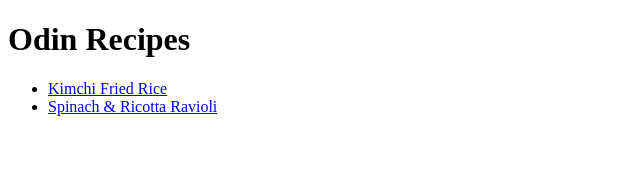
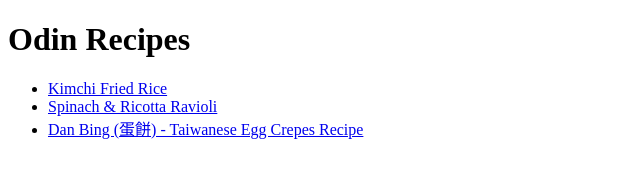
Before and after one commit to sunashiato/odin-recipes, a plain HTML site: page index.html in a window 1280 px wide. Shown: the whole page, without its empty margins (0-640 px from the left). Drawn offline with Linux system fonts and the light colour scheme.

Commit message:
Add link to danbing.html

```diff
--- a/index.html
+++ b/index.html
@@ -4,14 +4,14 @@
     <meta charset="UTF-8">
     <meta http-equiv="X-UA-Compatible" content="IE=edge">
     <meta name="viewport" content="width=device-width, initial-scale=1.0">
-    <title>Document</title>
+    <title>Odin Recipes</title>
 </head>
 <body>
     <h1>Odin Recipes</h1>
     <ul>
         <li><a href="recipes/kimchifriedrice.html">Kimchi Fried Rice</a></li>
         <li><a href="recipes/spinachricottaravioli.html">Spinach & Ricotta Ravioli</a></li>
-
+        <li><a href="recipes/danbing.html">Dan Bing (蛋餅) - Taiwanese Egg Crepes Recipe</a></li>
     </ul>
 </body>
 </html>
```
